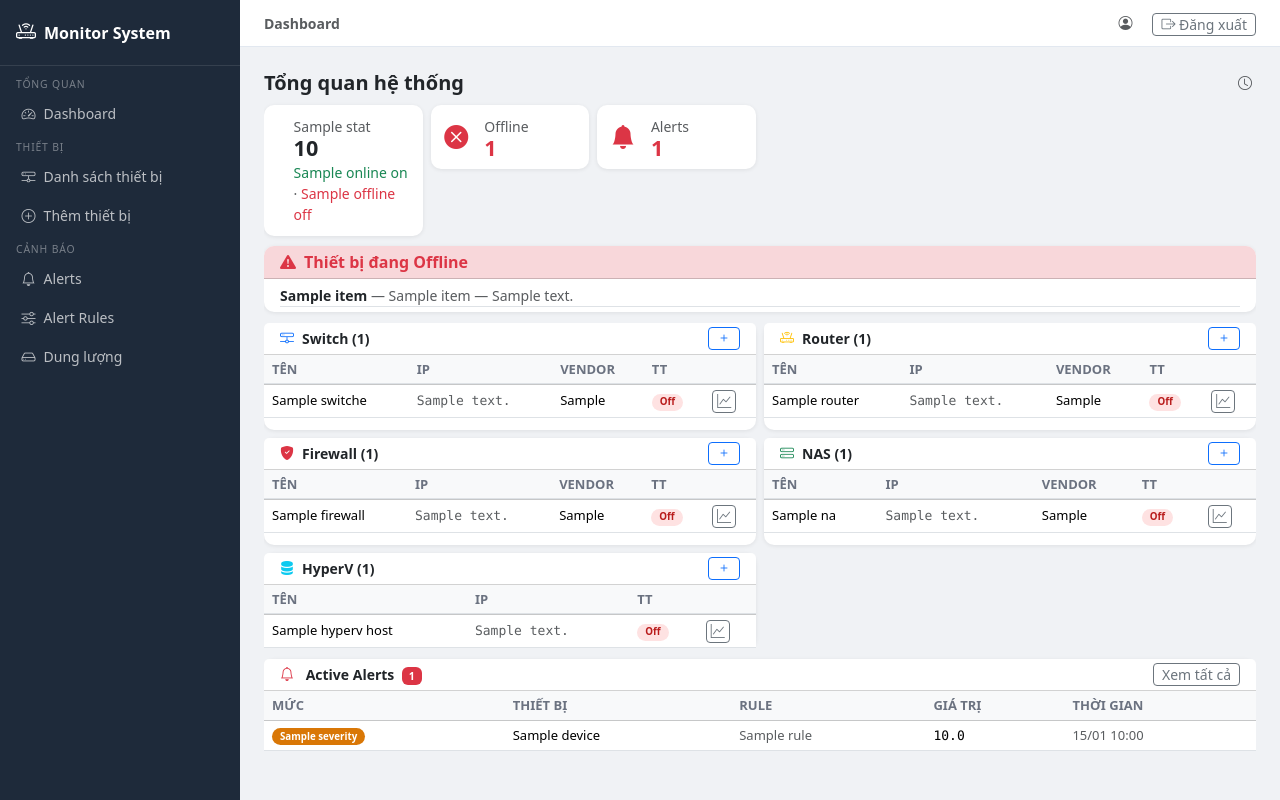
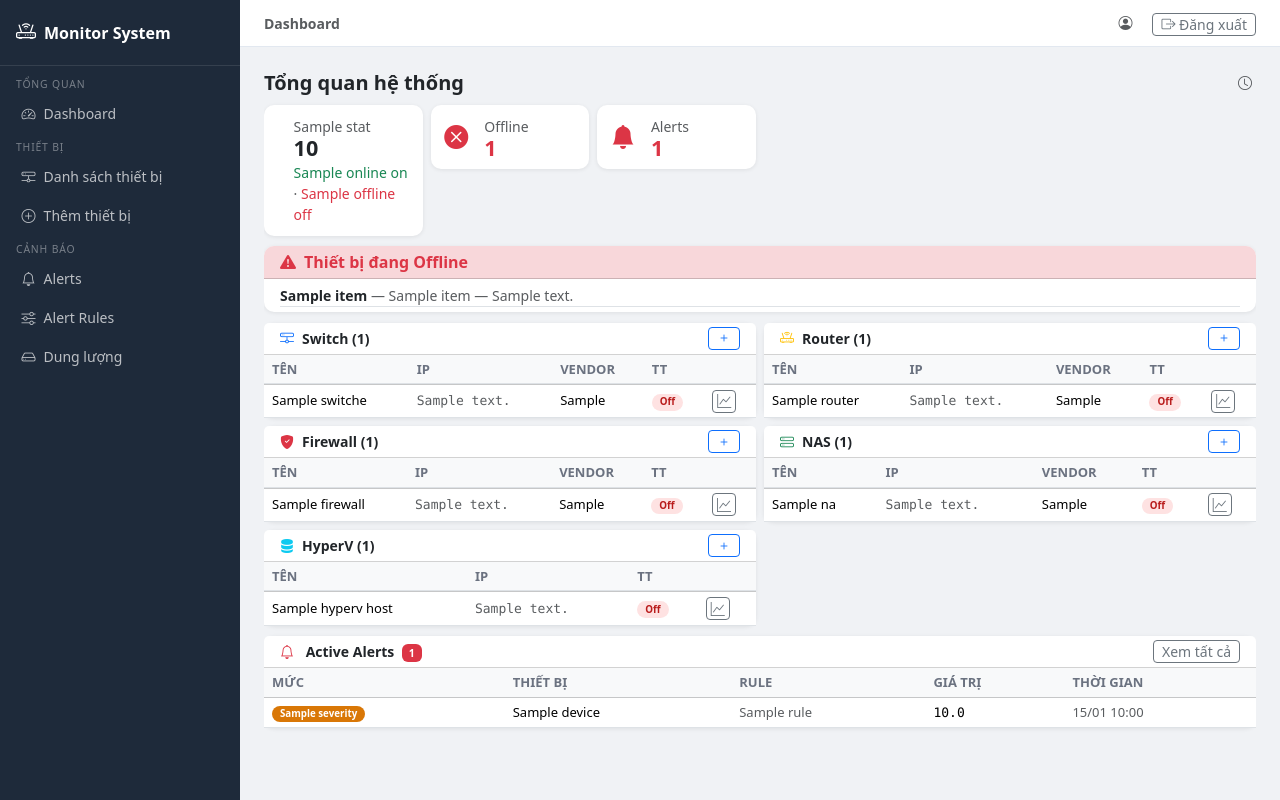
Before and after one commit to luckyhoang1988/monitor_system, a Django app: template templates/dashboard/index.html in a window 1280 px wide. Run offline with Django 5.2, Linux system fonts and the light colour scheme; the template is opened without the code that fills it: most values are stand-ins (such as "Sample title", 1, 10 or a date in 2020).

Commit message:
style(dashboard): card thiết bị hiển thị ~5 dòng, nhiều hơn mới cuộn
Grid 2x2 ép 1fr/overflow:hidden khiến mỗi card chỉ cao ~2 dòng. Đổi sang
grid-auto-rows:min-content + device-scroll max-height 12rem (~5 dòng + header,
vượt thì cuộn dọc). Trang cuộn tự nhiên theo #main (min-height:100vh).

- index.html: .dashboard-panels grid-auto-rows; .device-scroll max-height
- test: assert layout mới + panel NAS

Co-Authored-By: Claude Opus 4.8 <noreply@anthropic.com>

```diff
--- a/templates/dashboard/index.html
+++ b/templates/dashboard/index.html
@@ -25,13 +25,10 @@
   .dashboard-offline .card-body { padding-top: .35rem !important; padding-bottom: .35rem !important; }
 
   .dashboard-panels {
-    flex: 1;
-    min-height: 0;
     display: grid !important;
     grid-template-columns: repeat(2, minmax(0, 1fr));
-    grid-template-rows: repeat(2, minmax(0, 1fr));
+    grid-auto-rows: min-content;
     gap: .5rem;
-    overflow: hidden;
     margin: 0;
     --bs-gutter-x: 0;
     --bs-gutter-y: 0;
@@ -52,8 +49,8 @@
     flex-direction: column;
   }
   .device-scroll {
-    flex: 1;
-    min-height: 0;
+    /* Hiển thị tối đa ~5 dòng + header; nhiều hơn thì cuộn dọc. */
+    max-height: 12rem;
     overflow-y: auto;
     overflow-x: auto;
   }
```
Also changed, not shown: tests/dashboard/test_dashboard_views.py (+2 -1 lines).
